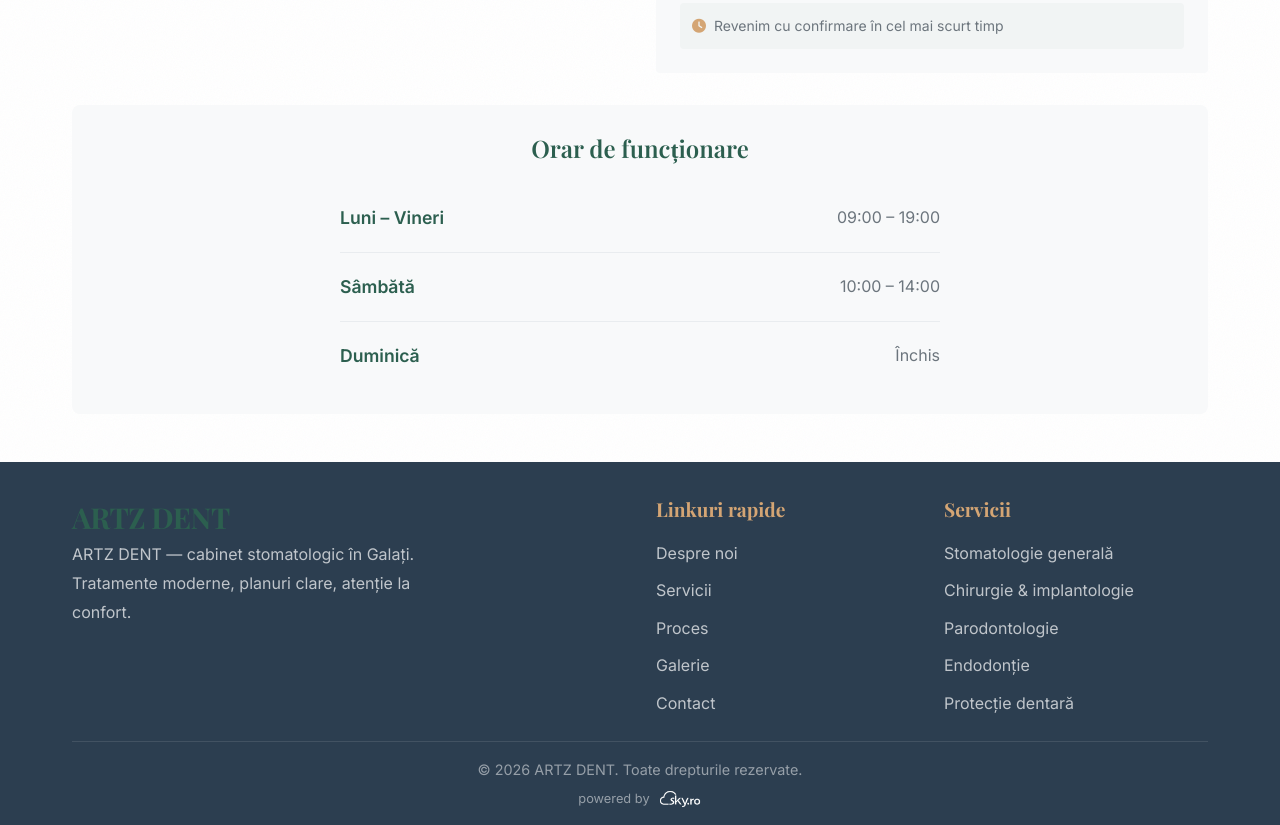
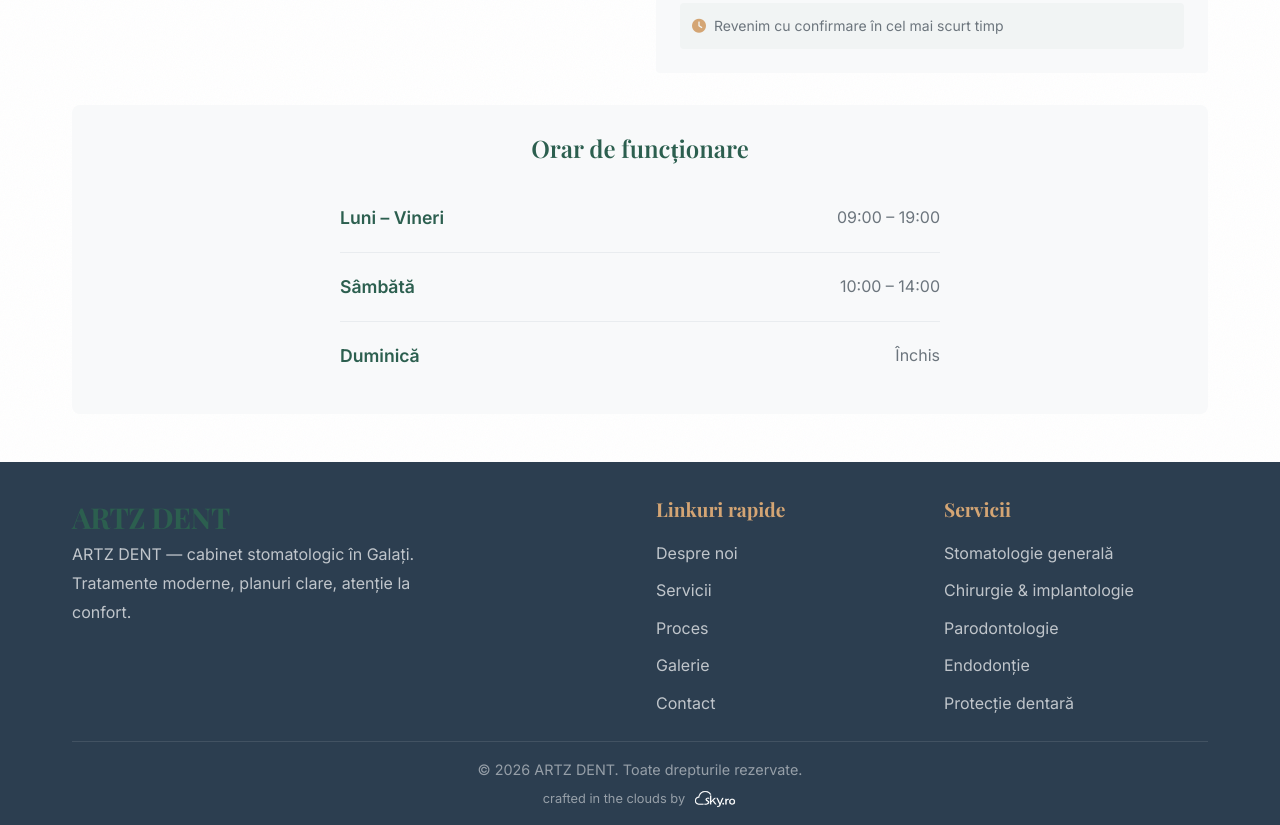
Before and after one commit to sorinpintilie-lgtm/artzdent, a website: page index.html in a window 1280 px wide. Shown: the part 5107-5932 px from the top of the page. Drawn offline with nearby package versions, Linux system fonts and the light colour scheme.

Commit message:
Change footer text from 'powered by' to 'crafted in the clouds by'

```diff
--- a/index.html
+++ b/index.html
@@ -483,7 +483,7 @@
             <div class="footer-bottom">
                 <p>&copy; 2026 ARTZ DENT. Toate drepturile rezervate.</p>
                 <div class="powered-by">
-                    <span>powered by</span>
+                    <span>crafted in the clouds by</span>
                     <img src="skyro-logo-compressed.png" alt="Skyro Logo">
                 </div>
             </div>
```
